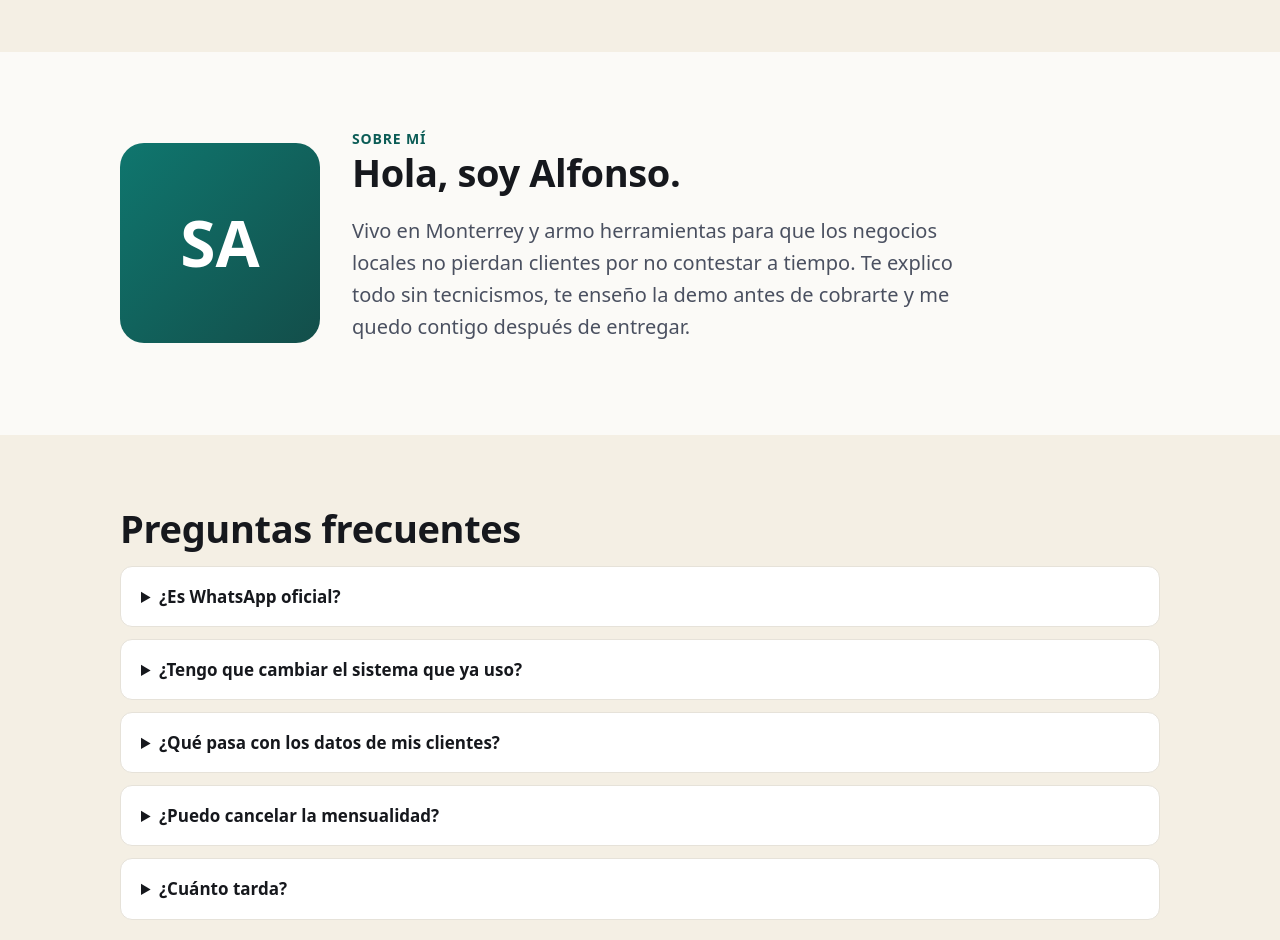
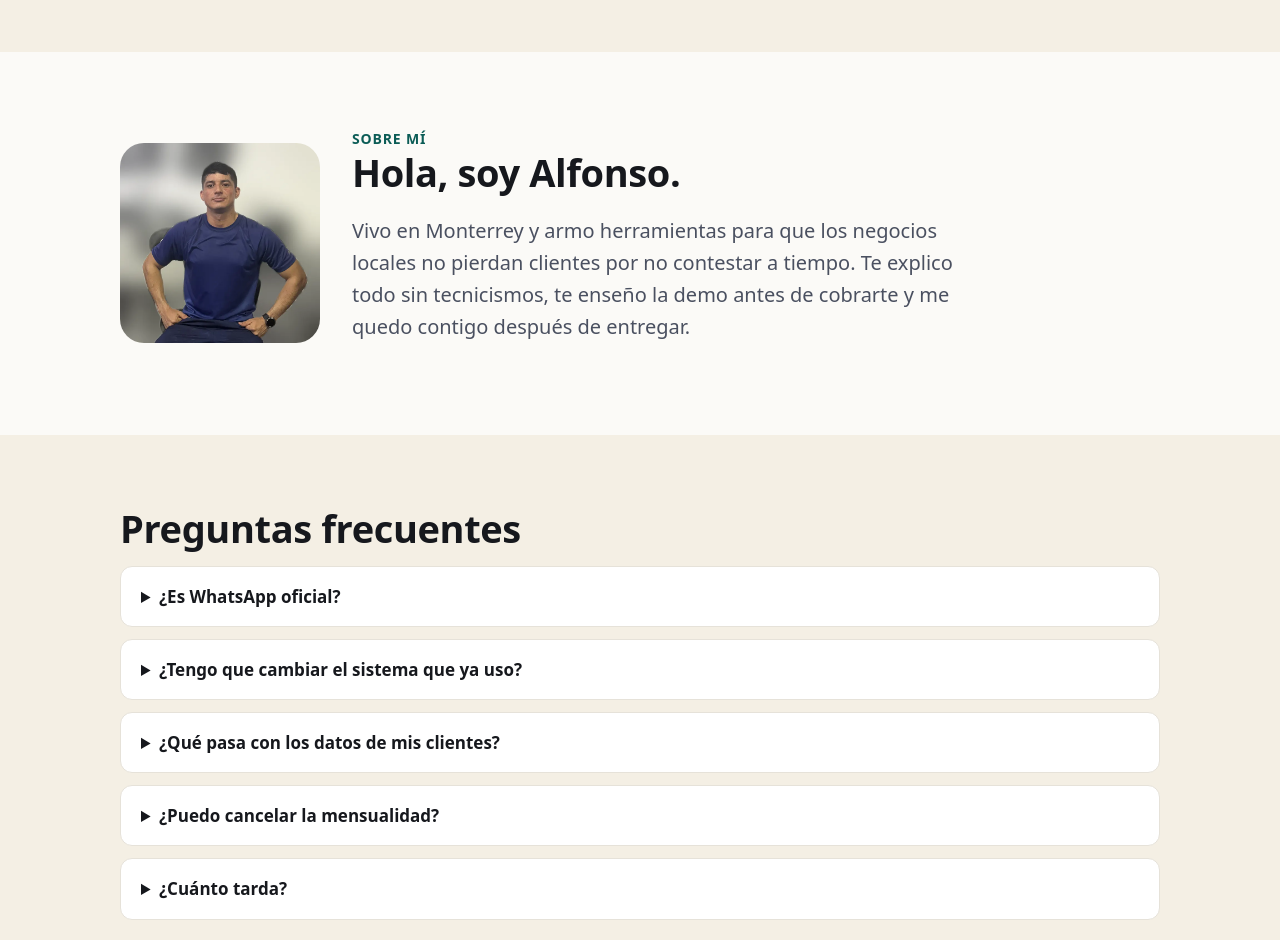
Before and after one commit to santinialfonso23/santini-alfonso-landing, a plain HTML site: page index.html in a window 1280 px wide. Shown: the part 3940-4880 px from the top of the page. Drawn offline with Linux system fonts and the light colour scheme.

Commit message:
Sobre mí: foto de Alfonso (jpg + webp, fondo desenfocado)

```diff
--- a/assets/styles.css
+++ b/assets/styles.css
@@ -52,5 +52,6 @@ footer ul{list-style:none;padding:0;margin:0;display:flex;flex-wrap:wrap;gap:8px
 .wa-float{position:fixed;right:18px;bottom:18px;background:var(--wa);color:#fff;border-radius:99px;padding:14px 18px;font-weight:800;text-decoration:none;box-shadow:0 8px 24px rgba(0,0,0,.25);z-index:20}
 .cookie{position:fixed;left:16px;right:16px;bottom:16px;max-width:560px;background:#fff;border:1px solid var(--line);border-radius:14px;padding:16px;box-shadow:0 10px 30px rgba(0,0,0,.15);z-index:30;display:none}
 .legal{max-width:760px}.legal h2{font-size:24px;margin-top:1.4em}
+.avatar.photo{object-fit:cover;object-position:50% 20%;background:none;display:block}
 @media(max-width:860px){.hero .wrap,.g3,.g2,.about{grid-template-columns:1fr}.steps{grid-template-columns:1fr 1fr}nav a:not(.btn){display:none}section{padding:52px 0}.avatar{width:120px;height:120px;font-size:42px}}
 @media(max-width:520px){.steps{grid-template-columns:1fr}body{font-size:16px}.lead{font-size:18px}}
--- a/index.html
+++ b/index.html
@@ -50,7 +50,7 @@
 <div class="grid g3"><article class="card"><h3>Página con agenda de citas</h3><p class="price">desde $6,400 <small>pago único</small></p><p class="fine">Hosting y dominio aparte.</p></article><article class="card"><h3>Bot de WhatsApp</h3><p class="price">desde $6,400 <small>+ $2,000/mes</small></p><p class="fine">Mensajes de Meta aparte, según uso.</p></article><article class="card"><h3>Bots de Instagram y Facebook</h3><p class="price">desde $6,400 <small>+ $2,000/mes</small></p><p class="fine">Si ya tienes el de WhatsApp, se cotiza como extensión.</p></article><article class="card"><h3>Agente de voz</h3><p class="price">desde $11,200 <small>+ $2,800/mes</small></p><p class="fine">Minutos de llamada aparte, según uso.</p></article><article class="card"><h3>Panel</h3><p class="price">desde $14,400 <small>pago único</small></p><p class="fine">Depende de cuántas fuentes de datos conecte.</p></article><article class="card"><h3>Automatización</h3><p class="price">desde $2,000 <small>+ $650/mes por flujo</small></p><p class="fine">Licencias de terceros aparte, si aplican.</p></article></div>
 <details style="margin-top:20px"><summary>¿Por qué hay mensualidad?</summary><p>Porque el bot trabaja todos los días: la mensualidad cubre la plataforma, el servidor, el uso de la inteligencia artificial, los ajustes y el soporte. Lo que cobra Meta por mensaje o la compañía por minuto de llamada se paga según el uso.</p></details></div></section>
 
-<section id="sobre-mi"><div class="wrap about"><div class="avatar" aria-hidden="true">SA</div><!-- FOTO: reemplazar el div .avatar por <img src="/assets/alfonso.jpg" alt="Alfonso Santini" width="200" height="200" class="avatar"> -->
+<section id="sobre-mi"><div class="wrap about"><picture><source srcset="/assets/alfonso.webp" type="image/webp"><img src="/assets/alfonso.jpg" alt="Alfonso Santini con playera azul" width="720" height="720" decoding="async" class="avatar photo"></picture>
 <div><span class="eyebrow">Sobre mí</span><h2>Hola, soy Alfonso.</h2><p class="lead">Vivo en Monterrey y armo herramientas para que los negocios locales no pierdan clientes por no contestar a tiempo. Te explico todo sin tecnicismos, te enseño la demo antes de cobrarte y me quedo contigo después de entregar.</p></div></div></section>
 
 <section class="alt" id="faq"><div class="wrap"><h2>Preguntas frecuentes</h2>
```
Also changed, not shown: assets/alfonso.jpg (added), assets/alfonso.webp (added).
